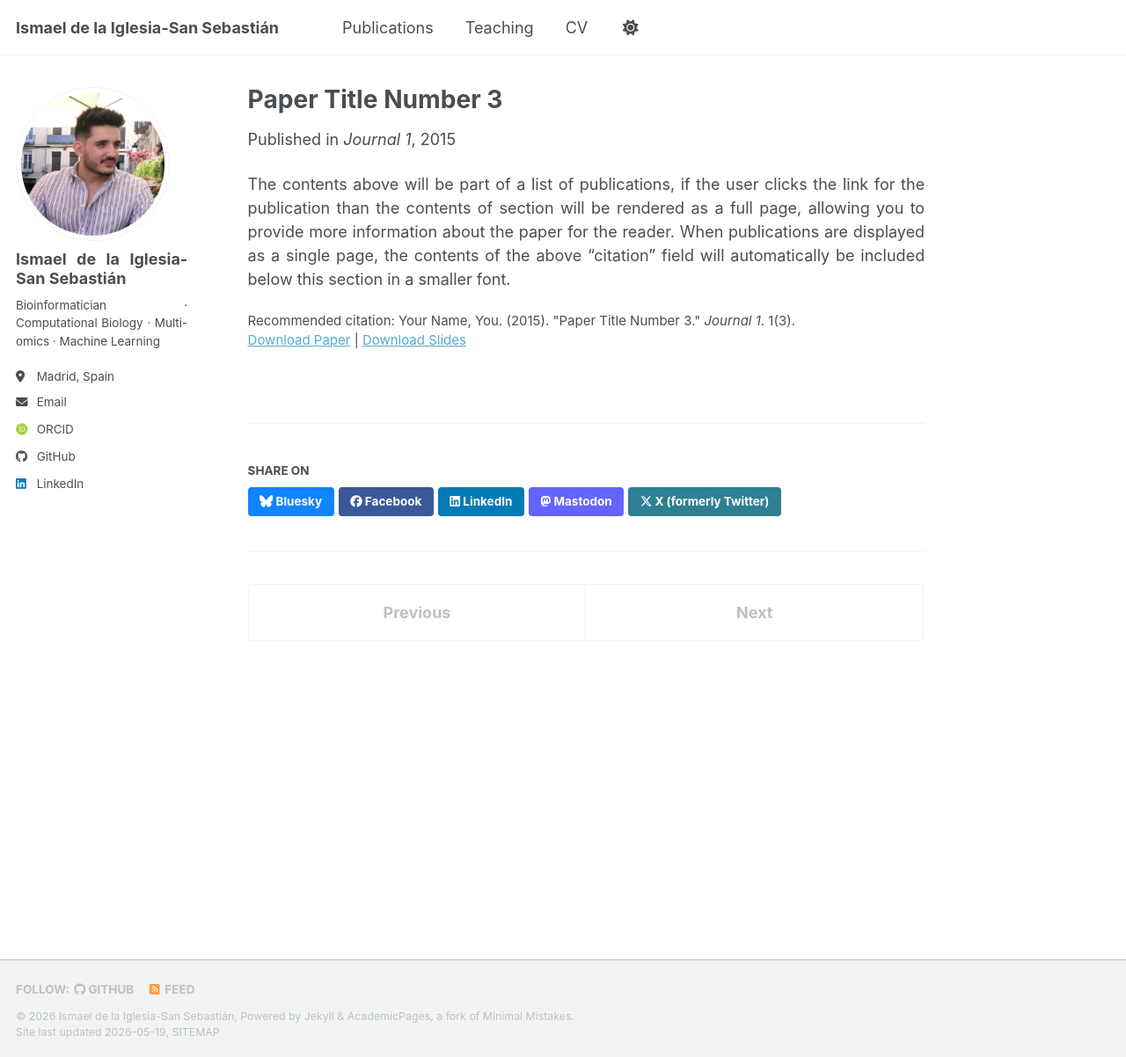
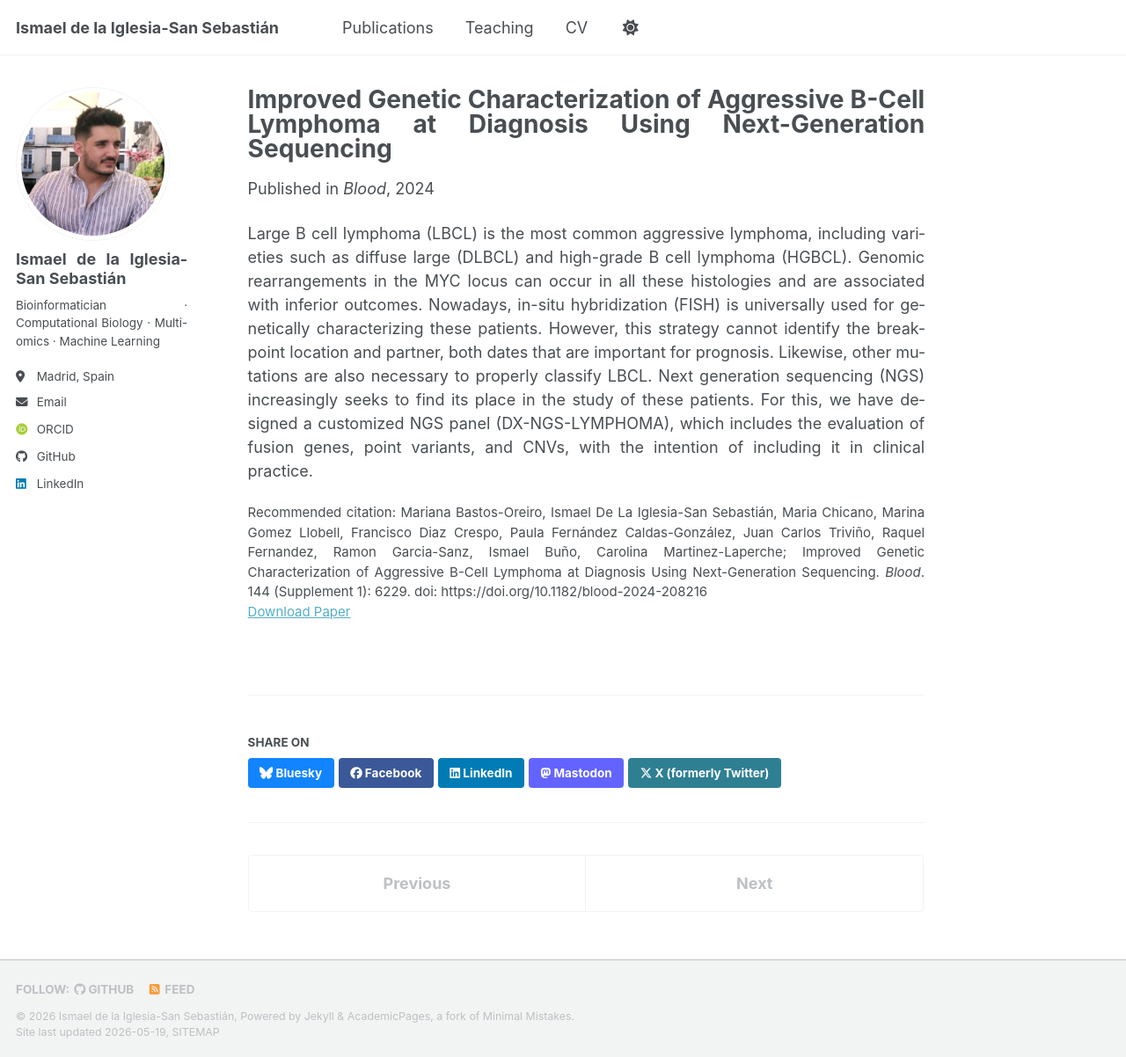
Before and after one commit to ismaeliglesia/ismaeliglesia.github.io, a Jekyll site: the page built from _publications/2015-10-01-paper-title-number-3.md, in a window 1280 px wide and 1202 px high. Shown: the whole window at 88% size. Built offline with Jekyll 4.4.1, drawn with Linux system fonts in a browser that asks for light colours; some web fonts are replaced; a script bundle is joined from its source files by our own code; library files that are not in the unit come from our copies.

Commit message:
Update 2015-10-01-paper-title-number-3.md

```diff
--- a/_publications/2015-10-01-paper-title-number-3.md
+++ b/_publications/2015-10-01-paper-title-number-3.md
@@ -1,14 +1,11 @@
 ---
-title: "Paper Title Number 3"
+title: "Improved Genetic Characterization of Aggressive B-Cell Lymphoma at Diagnosis Using Next-Generation Sequencing"
 collection: publications
-category: manuscripts
-permalink: /publication/2015-10-01-paper-title-number-3
-excerpt: 'This paper is about the number 3. The number 4 is left for future work.'
-date: 2015-10-01
-venue: 'Journal 1'
-slidesurl: 'https://academicpages.github.io/files/slides3.pdf'
-paperurl: 'https://academicpages.github.io/files/paper3.pdf'
-citation: 'Your Name, You. (2015). &quot;Paper Title Number 3.&quot; <i>Journal 1</i>. 1(3).'
+category: abstracts
+permalink: /publication/ASH_2024
+date: 2024-11-05
+venue: 'Blood'
+paperurl: 'Improved Genetic Characterization of Aggressive B-Cell Lymphoma at Diagnosis Using Next-Generation Sequencing'
+citation: 'Mariana Bastos-Oreiro, Ismael De La Iglesia-San Sebastián, Maria Chicano, Marina Gomez Llobell, Francisco Diaz Crespo, Paula Fernández Caldas-González, Juan Carlos Triviño, Raquel Fernandez, Ramon Garcia-Sanz, Ismael Buño, Carolina Martinez-Laperche; Improved Genetic Characterization of Aggressive B-Cell Lymphoma at Diagnosis Using Next-Generation Sequencing. <i>Blood</i>. 144 (Supplement 1): 6229. doi: https://doi.org/10.1182/blood-2024-208216'
 ---
-
-The contents above will be part of a list of publications, if the user clicks the link for the publication than the contents of section will be rendered as a full page, allowing you to provide more information about the paper for the reader. When publications are displayed as a single page, the contents of the above "citation" field will automatically be included below this section in a smaller font.
+Large B cell lymphoma (LBCL) is the most common aggressive lymphoma, including varieties such as diffuse large (DLBCL) and high-grade B cell lymphoma (HGBCL). Genomic rearrangements in the MYC locus can occur in all these histologies and are associated with inferior outcomes. Nowadays, in-situ hybridization (FISH) is universally used for genetically characterizing these patients. However, this strategy cannot identify the breakpoint location and partner, both dates that are important for prognosis. Likewise, other mutations are also necessary to properly classify LBCL. Next generation sequencing (NGS) increasingly seeks to find its place in the study of these patients. For this, we have designed a customized NGS panel (DX-NGS-LYMPHOMA), which includes the evaluation of fusion genes, point variants, and CNVs, with the intention of including it in clinical practice.
```
